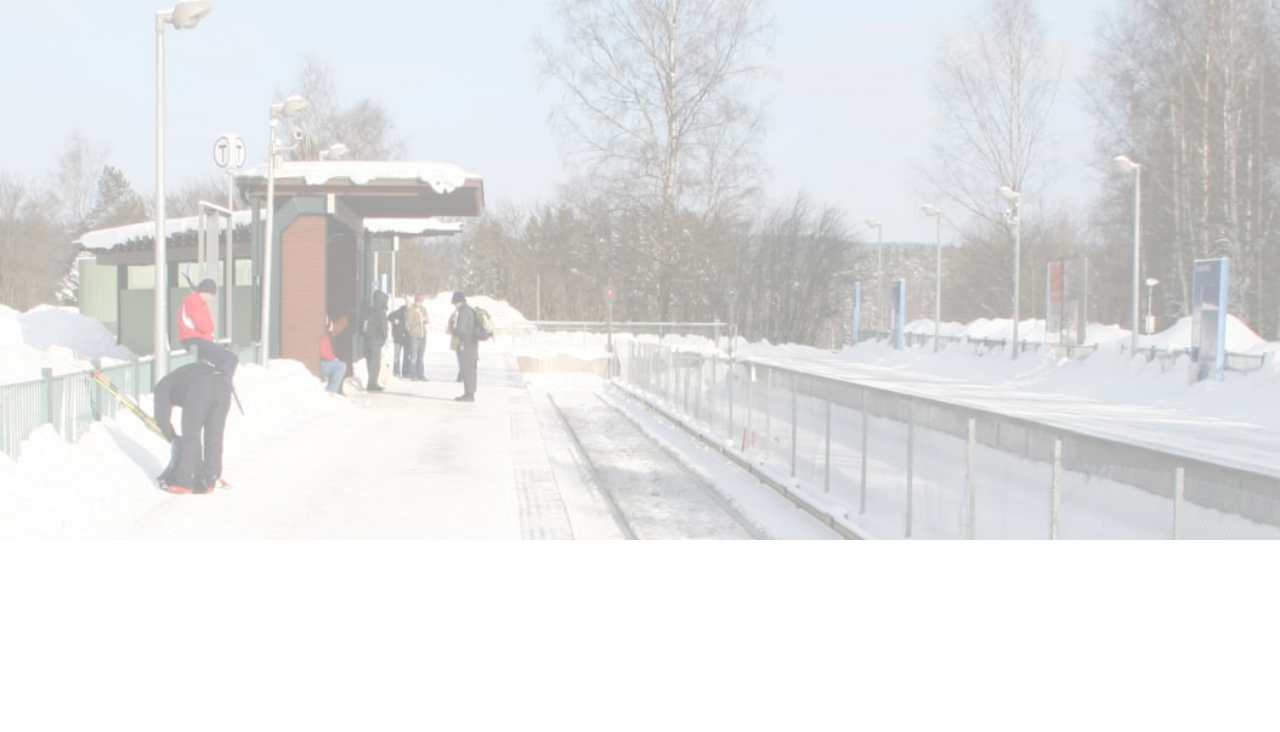
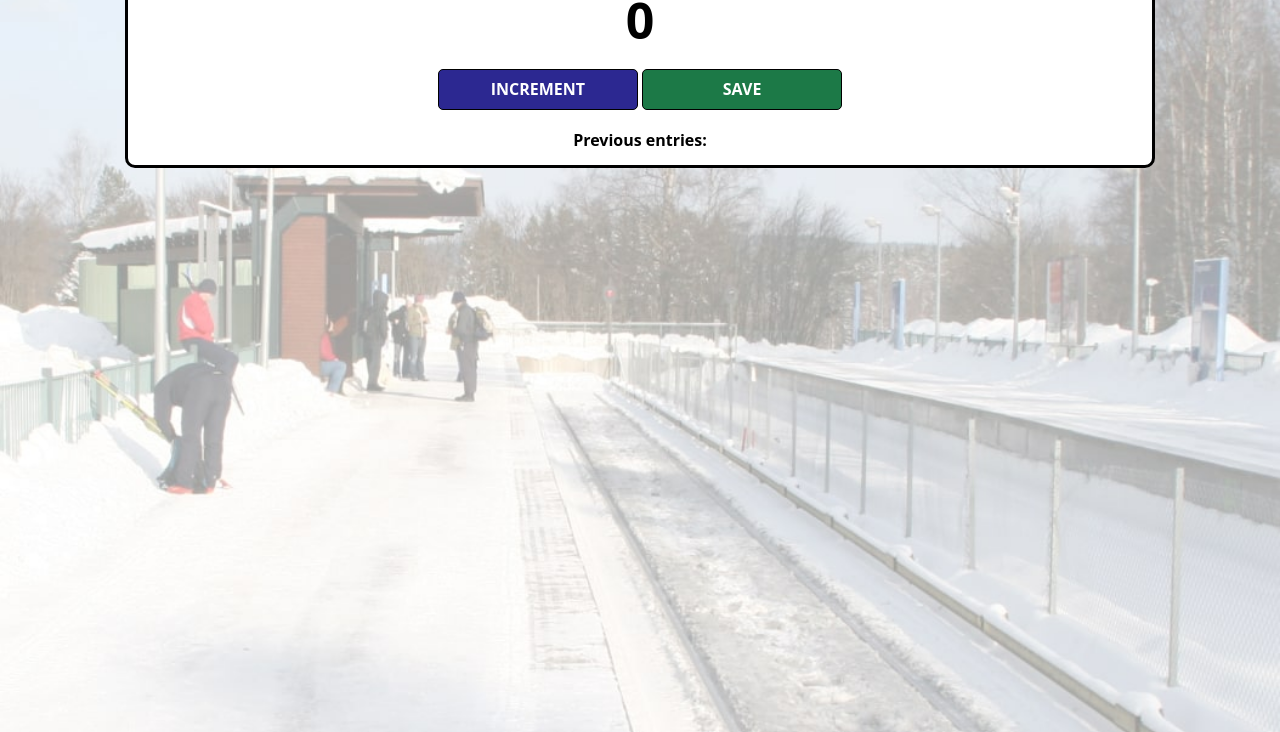
Before and after one commit to ysivakumar123/passenger-counter, a website built with Vite: page index.html in a window 1280 px wide. Shown: the part 260-992 px from the top of the page. Before the commit the page ends 800 px from the top, so only its background shows below. Built offline with nearby package versions, Linux system fonts and the light colour scheme.

Commit message:
Update index.css

```diff
--- a/index.css
+++ b/index.css
@@ -9,7 +9,7 @@ body {
 .container {
     background: white;
     max-width: 80%;
-    margin : 15%px auto;
+    margin : 15% auto;
     border: 3px solid black;
     border-radius: 10px;
 }
```
